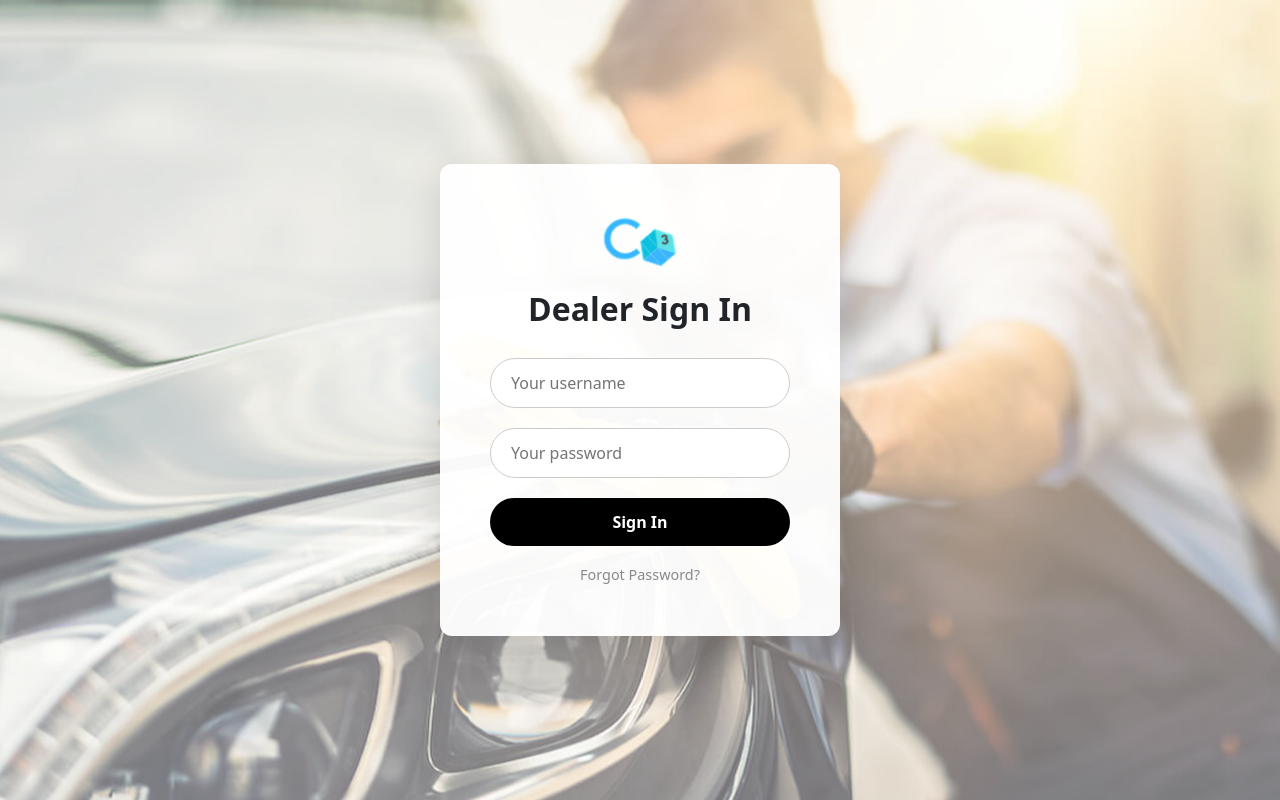
After one commit to IfeanyiAyadiuno/C3-, a Django app: page /users/dealer-login/ in a window 1280 px wide. The commit adds this page. Run offline with Django 5.2, Linux system fonts and the light colour scheme; some libraries are stand-ins or nearby versions.

Commit message:
Dealer portal updates: layout styling, claim submission, sales form, and new pages

```diff
--- a/static/css/style.css
+++ b/static/css/style.css
@@ -17,13 +17,12 @@
     left: 0;
     width: 100%;
     height: 100%;
-    background: url("../images/background.png") no-repeat center center fixed;
+    background: url("/static/images/background.png") no-repeat center center fixed;
     background-size: cover;
     background-position: center;
-    filter: brightness(50%) sepia(20%) hue-rotate(180deg) saturate(200%);
-    opacity: 0.6; /* Adjust opacity to make it look more blue */
     z-index: -1;
 }
+
 
 /* Login Box */
 .login-box {
--- /dev/null
+++ b/users/templates/registration/dealer_login.html
@@ -0,0 +1,100 @@
+{% load static %}
+<!DOCTYPE html>
+<html lang="en">
+<head>
+    <meta charset="UTF-8">
+    <title>Dealer Login</title>
+    <meta name="viewport" content="width=device-width, initial-scale=1">
+    <link rel="stylesheet" href="{% static 'bootstrap/css/bootstrap.min.css' %}">
+    <link rel="stylesheet" href="{% static 'css/style.css' %}">
+    <style>
+        body, html {
+            height: 100%;
+            margin: 0;
+        }
+
+        .dealer-login-container {
+            background: url("{% static 'images/background.png' %}") no-repeat center center fixed;
+            background-size: cover;
+            display: flex;
+            justify-content: center;
+            align-items: center;
+            height: 100vh;
+        }
+
+        .dealer-login-box {
+            background: rgba(255, 255, 255, 0.95);
+            padding: 50px;
+            border-radius: 12px;
+            width: 100%;
+            max-width: 400px;
+            box-shadow: 0px 10px 40px rgba(0, 0, 0, 0.15);
+            text-align: center;
+        }
+
+        .dealer-login-box img {
+            width: 80px;
+            margin-bottom: 20px;
+        }
+
+        .dealer-login-box h2 {
+            margin-bottom: 30px;
+            font-weight: bold;
+        }
+
+        .dealer-login-box input {
+            border-radius: 25px;
+            padding: 12px 20px;
+            width: 100%;
+            border: 1px solid #ccc;
+            margin-bottom: 20px;
+        }
+
+        .dealer-login-box button {
+            width: 100%;
+            border-radius: 30px;
+            padding: 12px;
+            background-color: black;
+            color: white;
+            font-weight: bold;
+            border: none;
+            transition: background-color 0.3s ease;
+        }
+
+        .dealer-login-box button:hover {
+            background-color: #333;
+        }
+
+        .dealer-login-box a {
+            font-size: 0.9rem;
+            color: #888;
+            text-decoration: none;
+        }
+
+        .dealer-login-box a:hover {
+            text-decoration: underline;
+        }
+    </style>
+</head>
+<body>
+
+<div class="dealer-login-container">
+    <div class="dealer-login-box">
+        <img src="{% static 'images/logo.png' %}" alt="Logo">
+        <h2>Dealer Sign In</h2>
+
+        <form method="POST" action="{% url 'users:login' %}?next=dealer">
+            {% csrf_token %}
+            <input type="text" name="username" placeholder="Your username" required>
+            <input type="password" name="password" placeholder="Your password" required>
+            <button type="submit">Sign In</button>
+        </form>
+
+        <div class="mt-3">
+            <a href="#">Forgot Password?</a>
+        </div>
+    </div>
+</div>
+
+</body>
+</html>
--- a/users/templates/registration/login.html
+++ b/users/templates/registration/login.html
@@ -19,6 +19,9 @@
 
             <p class="forgot-password"><a href="#">Forgot Password?</a></p>
             <p><a href="{% url 'users:register' %}" class="portal-link">Create New Account</a></p>
+
+            <!-- ✅ Dealer Portal Link -->
+            <p><a href="{% url 'users:dealer_login' %}" class="portal-link">Dealer Sign In</a></p>
         </form>
     </div>
 </div>
--- a/users/templates/users/dashboard.html
+++ b/users/templates/users/dashboard.html
@@ -34,9 +34,9 @@
         </a>
 
         <a href="/inventory/" class="feature text-decoration-none text-dark">
-            <img src="{% static 'images/sales.png' %}" alt="Sales">
-            <h3>Sales & Reporting</h3>
-            <p>Capture and analyze sales transactions in real time.</p>
+            <img src="{% static 'images/sales.png' %}" alt="Inventory">
+            <h3>Inventory</h3>
+            <p>View, update, and track your dealership's current stock.</p>
         </a>
 
         <a href="/inspection/" class="feature text-decoration-none text-dark">
--- a/users/urls.py
+++ b/users/urls.py
@@ -9,4 +9,8 @@ urlpatterns = [
     path('login/', views.custom_login, name='login'),  # Use your custom login view
     path('logout/', views.log_out, name='logout'),
     path('dashboard/', views.dashboard, name='dashboard'),
+    path('dealer-login/', views.dealer_login, name='dealer_login'),
+    path('dealer/', views.dealer_dashboard, name='dealer_dashboard'),
+    path('dealer/record-sale/', views.record_sale, name='record_sale'),
+    path('dealer/submit-claim/', views.submit_claim, name='submit_claim'),
 ]
--- a/users/views.py
+++ b/users/views.py
@@ -4,28 +4,26 @@ from django.contrib.auth.forms import UserCreationForm
 from django.contrib import messages
 from django.contrib.auth.decorators import login_required
 from datetime import datetime
+from warranty.forms import DealerClaimForm
 
 def register(request):
     """Register a new user."""
     if request.method != 'POST':
-        # Display blank registration form.
         form = UserCreationForm()
     else:
-        # Process completed form.
         form = UserCreationForm(data=request.POST)
-
         if form.is_valid():
             new_user = form.save()
-            # Log the user in and redirect to dashboard page.
             login(request, new_user)
-            return redirect('users:dashboard')  # ✅ Redirect to dashboard
+            return redirect('users:dashboard')
 
-    # Display a blank or invalid form.
     context = {'form': form}
     return render(request, 'registration/register.html', context)
 
 def custom_login(request):
     """Custom login view."""
+    next_page = request.GET.get('next', '')
+
     if request.method == 'POST':
         username = request.POST.get('username')
         password = request.POST.get('password')
@@ -33,25 +31,62 @@ def custom_login(request):
 
         if user is not None:
             login(request, user)
-            return redirect('users:dashboard')  # ✅ Redirect to dashboard
+
+            if next_page == 'dealer':
+                return redirect('users:dealer_dashboard')
+            else:
+                return redirect('users:dashboard')
         else:
-            messages.error(request, "Invalid username or password.")  # Show error message
+            messages.error(request, "Invalid username or password.")
 
     return render(request, 'registration/login.html')
 
 def log_out(request):
     """Log the user out and redirect to login page."""
     logout(request)
-    return redirect('users:login')  # ✅ Fix: Redirect to login page after logout
+    return redirect('users:login')
 
 @login_required
 def dashboard(request):
     """Landing page after login"""
     context = {
-        'current_date': datetime.now().strftime('%B %d, %Y'),  # Format as "March 20, 2025"
-        'total_sales': 0,  # Default to 0
-        'pending_claims': 0,  # Default to 0
-        'upcoming_inspections': 0,  # Default to 0
-        'inspections': [],  # Pass an empty list for now
+        'current_date': datetime.now().strftime('%B %d, %Y'),
+        'total_sales': 0,
+        'pending_claims': 0,
+        'upcoming_inspections': 0,
+        'inspections': [],
     }
     return render(request, 'users/dashboard.html', context)
+
+# ✅ NEW VIEW for Dealer Login Page
+def dealer_login(request):
+    """Custom dealership login page with its own design."""
+    return render(request, 'registration/dealer_login.html')
+
+@login_required
+def dealer_dashboard(request):
+    context = {
+        'current_date': datetime.now().strftime('%B %d, %Y')
+    }
+    return render(request, 'users/dealer_dashboard.html', context)
+
+@login_required
+def record_sale(request):
+    current_date = datetime.now().strftime('%B %d, %Y')
+    return render(request, 'users/record_sale.html', {'current_date': current_date})
+
+@login_required
+def submit_claim(request):
+    """Handles the dealer warranty claim form submission."""
+    if request.method == 'POST':
+        form = DealerClaimForm(request.POST)
+        if form.is_valid():
+            form.save()
+            return redirect('users:dealer_dashboard')  # Redirect after saving
+    else:
+        form = DealerClaimForm()
+
+    return render(request, 'users/submit_claim.html', {
+        'form': form,
+        'current_date': datetime.now().strftime('%B %d, %Y'),
+    })
```
Also changed, not shown: users/templates/users/dealer_dashboard.html (added, +45 -0 lines), users/templates/users/record_sale.html (added, +84 -0 lines), users/templates/users/submit_claim.html (added, +71 -0 lines), warranty/forms.py (added, +26 -0 lines), db.sqlite3, static/images/bell.png (added), static/images/claims.png, static/images/inspections.png, static/images/logo.png, static/images/sales.png.
